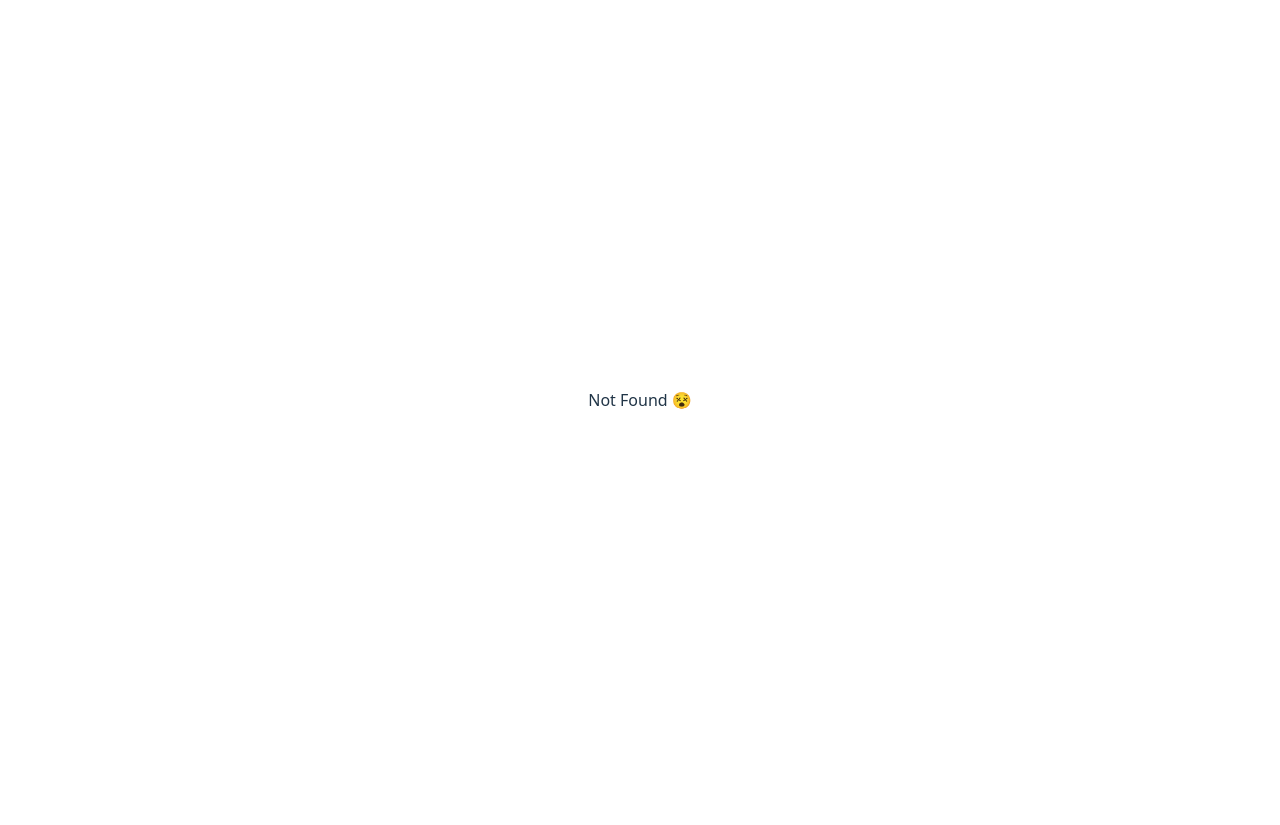
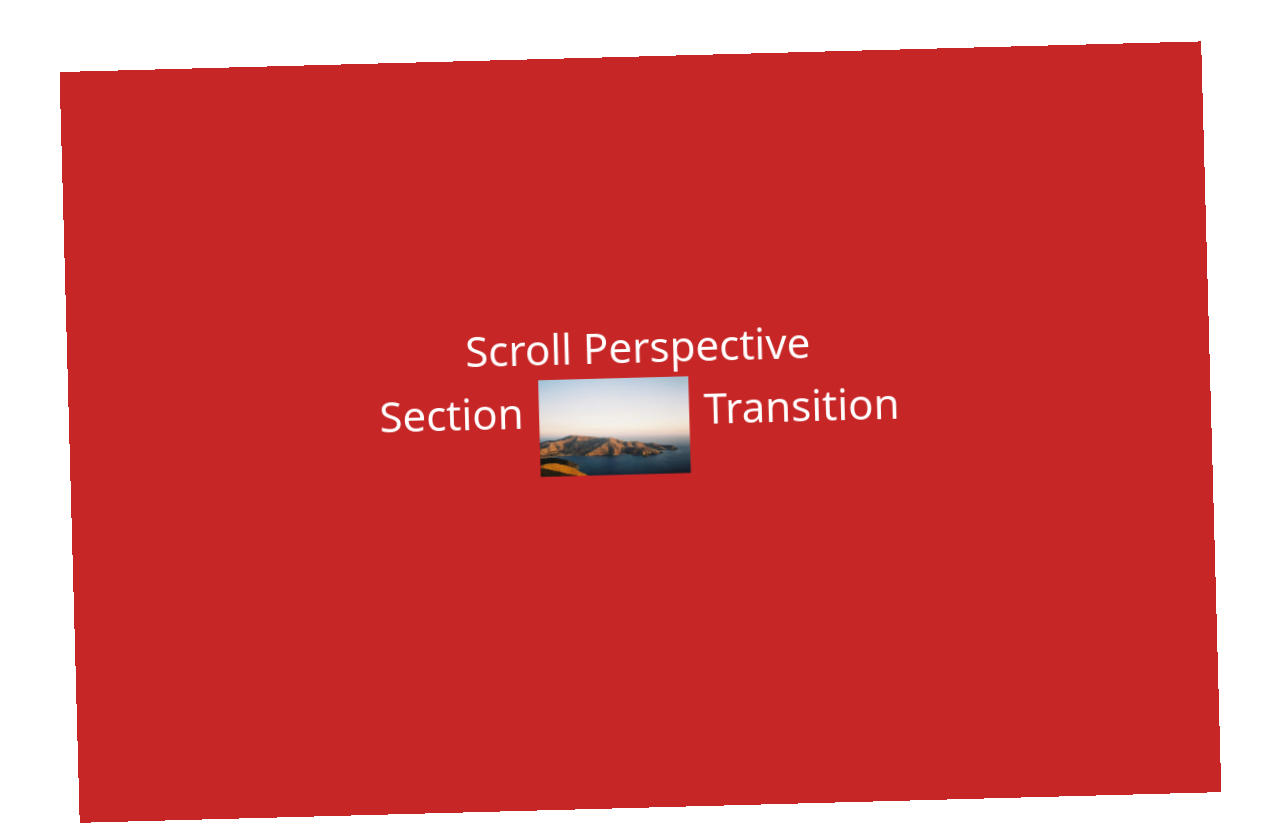
Before and after one commit to MemoCqt/olivier-larose-web-animations, a React (Vite) app: page /perspective-section-transition in a window 1280 px wide. Before the commit this address had no page. Shown: the top 825 px of the page. Before the commit the page ends 800 px from the top, so only its background shows below. Built offline with nearby package versions, Linux system fonts and the light colour scheme.

Commit message:
feat(animations): add perspective section transition

```diff
--- /dev/null
+++ b/src/pages/PerspectiveSectionTransition.jsx
@@ -0,0 +1,68 @@
+import { useEffect, useRef } from "react";
+import { useScroll, useTransform, motion } from "framer-motion";
+import Lenis from "lenis";
+import Pic1 from "../assets/5.jpg";
+import Pic2 from "../assets/6.jpeg";
+
+const PerspectiveSectionTransition = () => {
+  const container = useRef();
+  const { scrollYProgress } = useScroll({
+    target: container,
+    offset: ["start start", "end end"]
+  })
+
+  useEffect( () => {
+    const lenis = new Lenis()
+    function raf(time) {
+      lenis.raf(time)
+      requestAnimationFrame(raf)
+    }
+    requestAnimationFrame(raf)
+  }, [])
+
+  return (
+    <main ref={container} className="relative h-[200vh]">
+      <Section1 scrollYProgress={scrollYProgress}/>
+      <Section2 scrollYProgress={scrollYProgress}/>
+    </main>
+  );
+}
+
+const Section1 = ({scrollYProgress}) => {
+  const scale = useTransform(scrollYProgress, [0, 1], [1, 0.8]);
+  const rotate = useTransform(scrollYProgress, [0, 1], [0, -5])
+  return (
+    <motion.div style={{scale, rotate}} className="sticky top-0 h-screen bg-[#C72626] text-[3.5vw] flex flex-col items-center justify-center text-white pb-[10vh]">
+      <p>Scroll Perspective</p>
+      <div className="flex gap-4">
+        <p>Section</p>
+        <div className="relative w-[12.5vw]">
+          <img
+            src={Pic1}
+            alt="img"
+            placeholder="blur"
+            fill="true"
+          />
+        </div>
+        <p>Transition</p>
+      </div>
+    </motion.div>
+  )
+};
+
+const Section2 = ({scrollYProgress}) => {
+  const scale = useTransform(scrollYProgress, [0, 1], [0.8, 1]);
+  const rotate = useTransform(scrollYProgress, [0, 1], [5, 0])
+  return (
+    <motion.div style={{scale, rotate}} className="relative h-screen">
+      <img
+        src={Pic2}
+        alt="img"
+        placeholder="blur"
+        fill="true"
+      />
+    </motion.div>
+  )
+};
+
+export default PerspectiveSectionTransition;
--- a/src/routes/AppRoutes.jsx
+++ b/src/routes/AppRoutes.jsx
@@ -2,6 +2,7 @@ import { createBrowserRouter, RouterProvider } from "react-router-dom";
 import App from "../App.jsx";
 import Home from "../pages/Home.jsx";
 import TextParallax from "../pages/TextParallax.jsx";
+import PerspectiveSectionTransition from "../pages/PerspectiveSectionTransition.jsx";
 import NotFound from "../pages/NotFound.jsx";
 
 const routingTable = createBrowserRouter([
@@ -11,7 +12,8 @@ const routingTable = createBrowserRouter([
     errorElement: <NotFound />,
     children: [
         { path: "", element: <Home /> },
-        { path: "/text-parallax", element: <TextParallax /> }
+        { path: "/text-parallax", element: <TextParallax /> },
+        { path: "/perspective-section-transition", element: <PerspectiveSectionTransition /> }
     ]
   }
 ]);
```
Also changed, not shown: src/assets/5.jpg (added), src/assets/6.jpeg (added).
